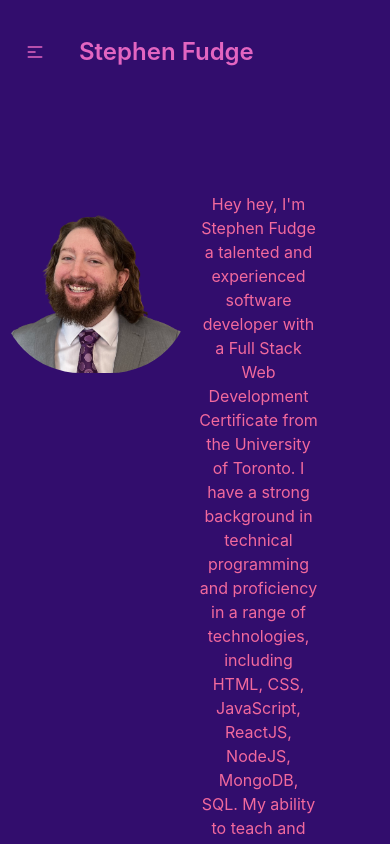
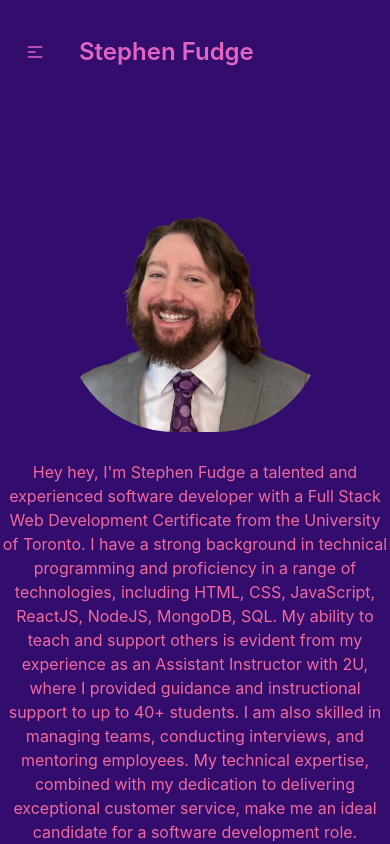
Before and after one commit to stephenfudge/portfolio, a React (Create React App) app: page / in a window 390 px wide. Shown: the top 844 px of the page. Built offline with nearby package versions, Linux system fonts and the light colour scheme.

Commit message:
imporved responsiveness for about

```diff
--- a/package.json
+++ b/package.json
@@ -14,6 +14,7 @@
     "react": "^18.2.0",
     "react-dom": "^18.2.0",
     "react-scripts": "5.0.1",
+    "react-use": "^17.4.0",
     "web-vitals": "^2.1.4"
   },
   "scripts": {
--- a/src/pages/About/about.css
+++ b/src/pages/About/about.css
@@ -1,5 +1,4 @@
-#image{
+/* #image{
     height: fit-content;
     max-width: fit-content;
-    /* margin-left: 4%; */
-}
+} */
--- a/src/pages/About/index.js
+++ b/src/pages/About/index.js
@@ -1,29 +1,46 @@
 import "./about.css";
+import { useWindowSize } from "react-use";
 
 export default function About() {
+  const { width } = useWindowSize();
+  const imageWidth = width < 768 ? "w-2/3" : "w-1/3";
+
   return (
-    <div className="grid grid-cols-2 gap-2 py-14">
+    <div className="grid grid-cols-1 gap-2 py-14 md:grid-cols-2">
+      {width < 768 ? (
+        <div className="flex items-center justify-center">
           <img
             src="./images/stephen.png"
             alt="Stephen Fudge profile pic"
-        className="w-full object-cover col-span-1 flex items-center justify-center my-5 rounded-full"
-        id="image"
+            className={`object-cover my-5 rounded-full ${imageWidth}`}
           />
+        </div>
+      ) : (
         <div className="col-span-1 flex items-center justify-center">
-        <p className="text-center text-cyclamen mr-9 pr-9">
+          <img
+            src="./images/stephen.png"
+            alt="Stephen Fudge profile pic"
+            className={`object-cover col-span-1 my-5 rounded-full ${imageWidth}`}
+          />
+        </div>
+      )}
+      <div className="col-span-1 flex items-center justify-center">
+        <div className="text-center text-cyclamen ">
+          <p className="flex items-center justify-center h-full">
             Hey hey, I'm Stephen Fudge a talented and experienced software
             developer with a Full Stack Web Development Certificate from the
             University of Toronto. I have a strong background in technical
             programming and proficiency in a range of technologies, including
             HTML, CSS, JavaScript, ReactJS, NodeJS, MongoDB, SQL. My ability to
-          teach and support others is evident from my experience as an Assistant
-          Instructor with 2U, where I provided guidance and instructional
-          support to up to 40+ students. I am also skilled in managing teams,
-          conducting interviews, and mentoring employees. My technical
-          expertise, combined with my dedication to delivering exceptional
-          customer service, make me an ideal candidate for a software
-          development role.
+            teach and support others is evident from my experience as an
+            Assistant Instructor with 2U, where I provided guidance and
+            instructional support to up to 40+ students. I am also skilled in
+            managing teams, conducting interviews, and mentoring employees. My
+            technical expertise, combined with my dedication to delivering
+            exceptional customer service, make me an ideal candidate for a
+            software development role.
           </p>
+        </div>
       </div>
     </div>
   );
```
Also changed, not shown: 1 other file (tests, documents, lock files or other folders). Lines whose indentation alone changed are shown as unchanged.
